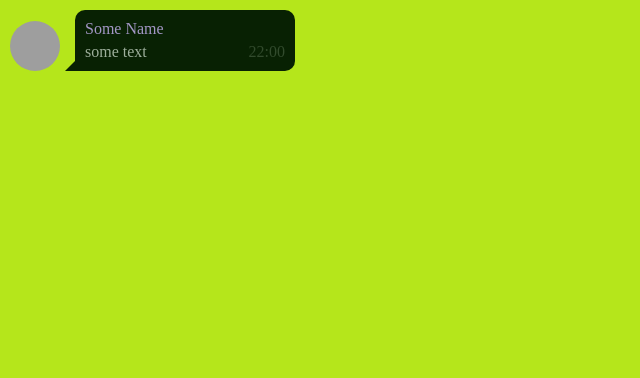
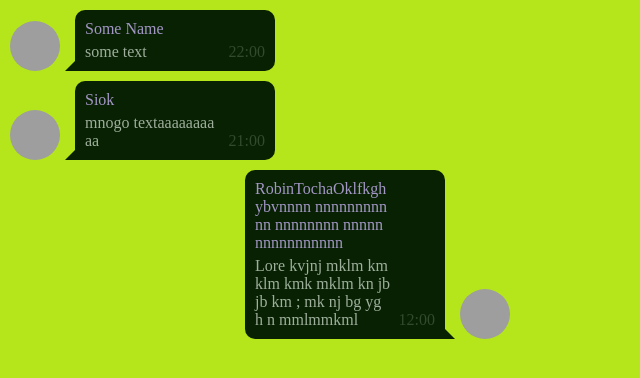
Before and after one commit to ViVarkina/HomeWorkReposit, a React (Vite) app: page / in a window 1280 px wide. Shown: the top 378 px of the page, without its empty margins (0-640 px from the left). Built offline with nearby package versions, Linux system fonts and the light colour scheme; grey boxes are pictures that could not be loaded.

Commit message:
Инверсия сообщения

```diff
--- a/src/homework/homework1/Homework1.tsx
+++ b/src/homework/homework1/Homework1.tsx
@@ -6,10 +6,22 @@ const messageData = {
     message: 'some text',
     time: '22:00',
 }
+const messageData1 = {
+    avatar: 'https://sun9-74.userapi.com/Ph-WiuOtF985il9AvN9JqiCWedmHtSGSSTXrSA/ltEB2Z2-YO4.jpg',
+    name: 'Siok',
+    message: 'mnogo textaaaaaaaaaa',
+    time: '21:00',
+}
+const messageData2 = {
+    avatar: 'https://sun9-74.userapi.com/Ph-WiuOtF985il9AvN9JqiCWedmHtSGSSTXrSA/ltEB2Z2-YO4.jpg',
+    name: 'RobinTochaOklfkghybvnnnn nnnnnnnnnnn nnnnnnnn nnnnnnnnnnnnnnnn',
+    message: 'Lore kvjnj mklm kmklm kmk mklm kn jb jb km ; mk nj bg yg h  n mmlmmkml',
+    time: '12:00',
+}
 
 function Homework1() {
     return (
-        <div>
+        <div style={{display:'flex', flexDirection:'column', gap:'10px', width: '500px'}}>
             {/*<hr/>*/}
             {/*homeworks 1*/}
             {/*should work (должно работать)*/}
@@ -19,8 +31,21 @@ function Homework1() {
                 message={messageData.message}
                 time={messageData.time}
             />
+            <Message
+                avatar={messageData1.avatar}
+                name={messageData1.name}
+                message={messageData1.message}
+                time={messageData1.time}
+            />
+            <Message
+                avatar={messageData2.avatar}
+                name={messageData2.name}
+                message={messageData2.message}
+                time={messageData2.time}
+                incoming
+            />
             {/*<hr/>*/}
-            {/*/!*<AlternativeMessage/>*!/*/}
+            {/*<AlternativeMessage/>*/}
             {/*<hr/>*/}
         </div>
     )
--- a/src/homework/homework1/Message.module.css
+++ b/src/homework/homework1/Message.module.css
@@ -14,9 +14,17 @@ body{
     align-items: end;
 }
 
+.divWrapperRevert{
+    flex-direction: row-reverse;
+}
+
 .divCommonWrapper{
     display: flex;
     align-items: end;
+}
+
+.revertConteiner{
+    flex-direction: row-reverse;
 }
 
 
@@ -32,23 +40,33 @@ body{
     width: 200px;
     color: #9EAF9C;
     display: flex;
-    align-items: end;
+    align-items: flex-end;
+    box-sizing: border-box;
     justify-content: space-between;
-    border-radius: 10px 10px 10px 0px;
+    border-radius: 10px 10px 10px 0;
+    gap: 8px;
+}
+.mainWrapperRevert{
+    border-radius: 10px 10px 0 10px;
 }
 
 .mainContainer{
     display: flex;
     flex-direction: column;
     gap: 5px;
+    flex-grow: 1;
+    word-break: break-all;
+
 }
 
 .nameSize{
     color: #A397C6;
+    word-break: break-all;
 }
 
 .timeSize{
     color:#324B2D;
+    /*width: 50px;*/
 }
 
 .divContsinerTraingle{
@@ -56,4 +74,10 @@ body{
     height: 0;
     border-bottom: 10px solid #082103;
     border-left: 10px solid transparent;
+    border-right: none;
 }
+
+.divContsinerTraingleRever{
+    border-left: none;
+    border-right: 10px solid transparent;
+}
--- a/src/homework/homework1/Message.tsx
+++ b/src/homework/homework1/Message.tsx
@@ -5,15 +5,16 @@ interface Props {
     name: string
     message: string
     time: string
+    incoming?: boolean;
 }
 
-function Message({avatar, name, message, time}: Props) {
+function Message({avatar, name, message, time, incoming}: Props) {
     return (
-        <div className={css.divWrapper}>
+        <div className={`${css.divWrapper} ${incoming ? css.divWrapperRevert :''}`}>
             <img src={avatar} className={css.imgSize}/>
-            <div className={css.divCommonWrapper}>
-                <div className={css.divContsinerTraingle}></div>
-                <div className={css.mainWrapper}>
+            <div className={`${css.divCommonWrapper} ${incoming ? css.revertConteiner : ''}`}>
+                <div className={`${css.divContsinerTraingle} ${incoming ? css.divContsinerTraingleRever : ''}`}></div>
+                <div className={`${css.mainWrapper} ${incoming ? css.mainWrapperRevert : ''}`}>
                     <div className={css.mainContainer}>
                         <span className={css.nameSize}>{name}</span>
                         <p>{message}</p>
```
